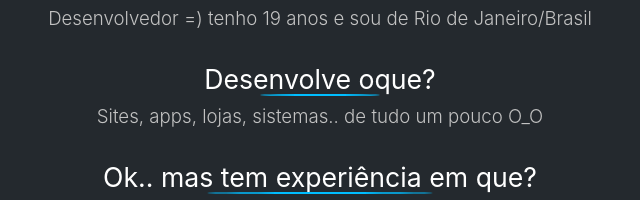
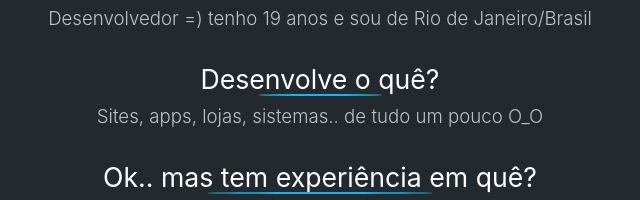
Before and after one commit to GabrielMottaDev/Portfolio, a plain HTML site: page index.html in a window 1280 px wide. Shown: the part 348-548 px from the top of the page, 320-960 px from the left. Drawn offline with Linux system fonts and the light colour scheme.

Commit message:
Update index.html

```diff
--- a/index.html
+++ b/index.html
@@ -28,7 +28,7 @@
     </div>
     <div class="question fit-center">
         <div class="question-header">
-            <h2>Desenvolve oque?</h2>
+            <h2>Desenvolve o quê?</h2>
         </div>
         <div class="question-content">
             <p>
@@ -38,7 +38,7 @@
     </div>
     <div class="question fit-center" style="margin-bottom: auto;">
         <div class="question-header">
-            <h2>Ok.. mas tem experiência em que?</h2>
+            <h2>Ok.. mas tem experiência em quê?</h2>
         </div>
         <div class="question-content">
             <p>Bem.. essa vou <u>tentar</u> separar em grupos:</p>
```
